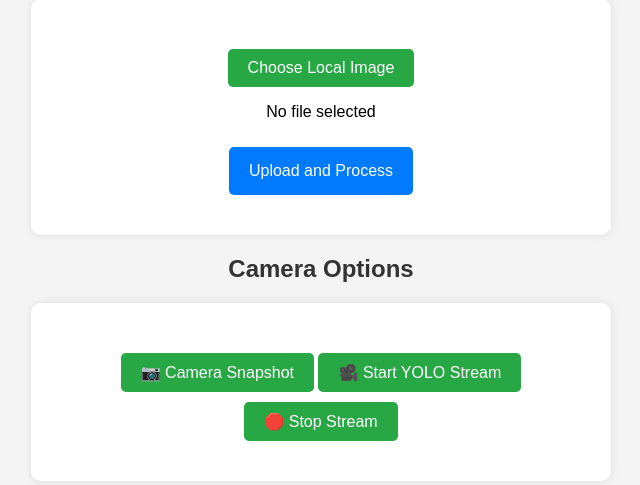
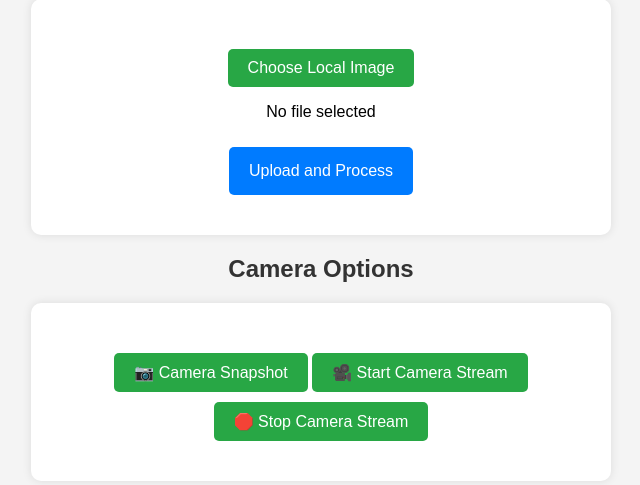
Before and after one commit to SouhaMseibi/Real-Time-Object-Detection-with-YOLOv8-FastAPI-WebSockets-, a FastAPI app: page / in a window 1280 px wide. Shown: the part 99-584 px from the top of the page, without its empty margins (319-959 px from the left). Run offline with FastAPI, Linux system fonts and the light colour scheme.

```diff
--- a/requirements.txt
+++ b/requirements.txt
@@ -1,4 +1,4 @@
-fastapi==0.115.11
+fastapi[standard]==0.115.11
 numpy==2.2.3
 pandas==2.2.3
 Pillow==11.1.0
--- a/templates/index.html
+++ b/templates/index.html
@@ -25,8 +25,8 @@
     <h2>Camera Options</h2>
     <div class="container">
         <button class="green-button" onclick="takeSnapshot()">📷 Camera Snapshot</button>
-        <button class="green-button" onclick="startStream()">🎥 Start YOLO Stream</button>
-        <button class="green-button" onclick="stopStream()">🛑 Stop Stream</button>
+        <button class="green-button" onclick="startStream()">🎥 Start Camera Stream</button>
+        <button class="green-button" onclick="stopStream()">🛑 Stop Camera Stream</button>
     </div>
 
     <img id="snapshot-img" src="" alt="Snapshot Image">
```
Also changed, not shown: backend/utilities/camera_class.py (+6 -3 lines), 1 other file.
